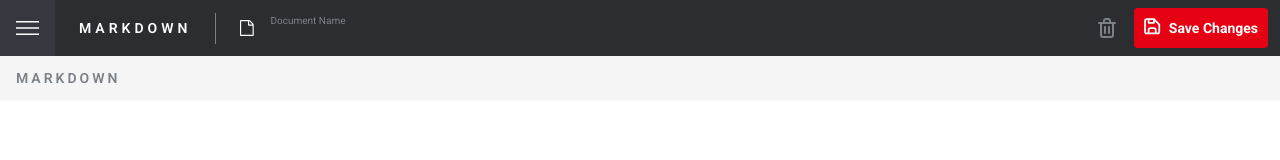
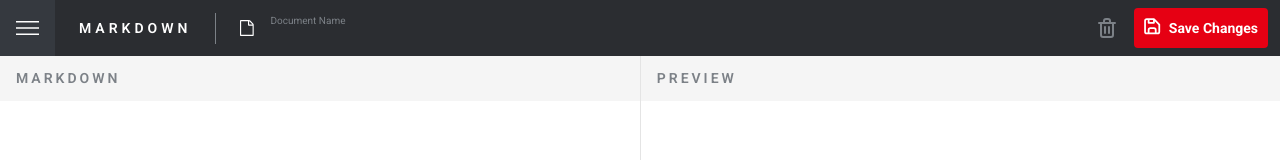
Before and after one commit to hector1234567/in-browser-markdown-editor, a React (Vite) app: page / in a window 1280 px wide. Shown: the top 160 px of the page. Built offline with nearby package versions, Linux system fonts and the light colour scheme.

Commit message:
ReactMarkdown

```diff
--- a/package.json
+++ b/package.json
@@ -13,6 +13,7 @@
     "@tailwindcss/vite": "^4.3.1",
     "react": "^19.2.7",
     "react-dom": "^19.2.7",
+    "react-markdown": "^10.1.0",
     "tailwindcss": "^4.3.1"
   },
   "devDependencies": {
--- a/src/App.tsx
+++ b/src/App.tsx
@@ -4,10 +4,12 @@ import { Header } from "./layout/header";
 import Menu from "./layout/Menu";
 import DarkModeSwitch from "./components/dark-mode-switch";
 import Markdown from "./layout/markdown";
+import Preview from "./layout/preview";
 
 function App() {
   const [isMenuOpen, setIsMenuOpen] = useState(false);
   const [darkMode, setDarkMode] = useState(false);
+  // const [showPreview, setShowPreview] = useState(false);
 
   const [text, setText] = useState("");
 
@@ -29,8 +31,9 @@ function App() {
         className={`flex min-h-screen flex-col transition-transform ${isMenuOpen ? "translate-x-62.5" : ""}`}
       >
         <Header isMenuOpen={isMenuOpen} toggleMenu={toggleMenu} />
-        <main className="h-100 grow">
+        <main className="flex h-100 grow">
           <Markdown text={text} editText={setText} />
+          <Preview markdownText={text} />
         </main>
       </div>
     </div>
--- a/src/layout/markdown.tsx
+++ b/src/layout/markdown.tsx
@@ -14,7 +14,7 @@ export default function Markdown({ text, editText }: MarkdownProps) {
   }
 
   return (
-    <div className="h-full">
+    <div className="h-full w-full">
       <div className="bg-neutral-100 px-4 py-3 text-slate-400">
         <h2 className="text-[14px] font-semibold tracking-[3px] uppercase">
           Markdown
--- /dev/null
+++ b/src/layout/preview.tsx
@@ -0,0 +1,47 @@
+import ReactMarkdown, { type Components } from "react-markdown";
+
+type PreviewProps = {
+  markdownText: string;
+};
+
+export default function Preview({ markdownText }: PreviewProps) {
+  const customMarkdown: Components = {
+    h1: ({ children }) => (
+      <h1 className="mb-4 text-3xl font-bold">{children}</h1>
+    ),
+    h2: ({ children }) => (
+      <h2 className="mt-6 mb-3 text-2xl font-semibold">{children}</h2>
+    ),
+    p: ({ children }) => (
+      <p className="mb-4 text-base leading-relaxed text-gray-700">{children}</p>
+    ),
+    a: ({ children, href }) => (
+      <a href={href} className="text-blue-600 underline hover:text-blue-800">
+        {children}
+      </a>
+    ),
+    ul: ({ children }) => (
+      <ul className="mb-4 list-disc space-y-1 pl-6">{children}</ul>
+    ),
+    code: ({ children }) => (
+      <code className="rounded bg-gray-100 px-1.5 py-0.5 text-sm text-pink-600">
+        {children}
+      </code>
+    ),
+  };
+
+  return (
+    <div className="h-full w-full border-l-1 border-neutral-200">
+      <div className="bg-neutral-100 px-4 py-3 text-slate-400">
+        <h2 className="text-[14px] font-semibold tracking-[3px] uppercase">
+          Preview
+        </h2>
+      </div>
+      <div className="bg-neutral-0 h-full px-4 py-3">
+        <ReactMarkdown components={customMarkdown}>
+          {markdownText}
+        </ReactMarkdown>
+      </div>
+    </div>
+  );
+}
```
Also changed, not shown: 1 other file (tests, documents, lock files or other folders).
